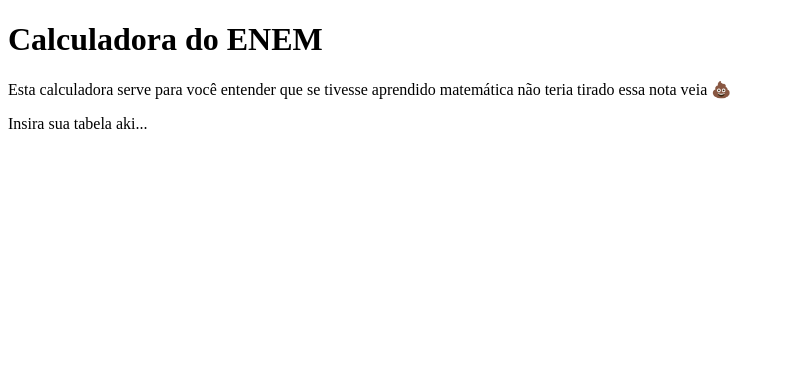
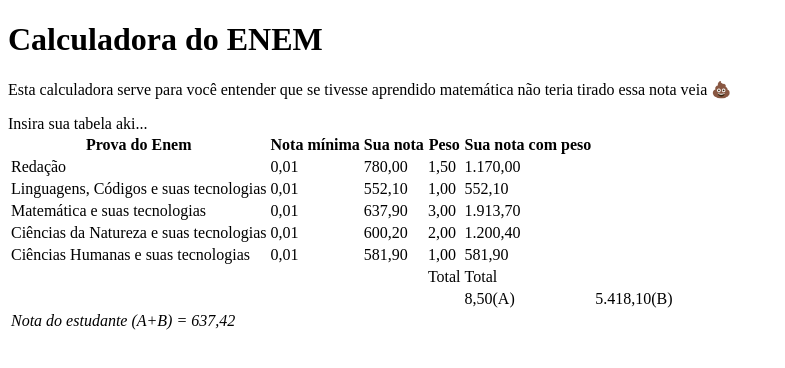
Before and after one commit to YZhLu/web-3-intermediario-calculadora-enem, a SvelteKit app: page / in a window 1280 px wide. Shown: the top 368 px of the page, without its empty margins (0-785 px from the left). Built offline with nearby package versions, Linux system fonts and the light colour scheme.

Commit message:
Update +page.svelte

```diff
--- a/src/routes/+page.svelte
+++ b/src/routes/+page.svelte
@@ -2,3 +2,63 @@
 <p>Esta calculadora serve para você entender que se tivesse aprendido matemática não teria tirado essa nota veia 💩</p>
 
 Insira sua tabela aki...
+    <table >
+        <tr>
+          <th>Prova do Enem</th>
+          <th>Nota mínima</th>
+          <th>Sua nota</th>
+          <th>Peso</th>
+          <th>Sua nota com peso</th>
+        </tr>
+        <tr>
+          <td>Redação</td>
+          <td>0,01</td>
+          <td>780,00</td>
+          <td>1,50</td>
+          <td>1.170,00</td>
+        </tr>
+        <tr>
+          <td>Linguagens, Códigos e suas tecnologias</td>
+          <td>0,01</td>
+          <td>552,10</td>
+          <td>1,00</td>
+          <td>552,10</td>
+        </tr>
+        <tr>
+          <td>Matemática e suas tecnologias</td>
+          <td>0,01</td>
+          <td>637,90</td>
+          <td>3,00</td>
+          <td>1.913,70</td>
+        </tr>
+        <tr>
+            <td>Ciências da Natureza e suas tecnologias</td>
+            <td>0,01</td>
+            <td>600,20</td>
+            <td>2,00</td>
+            <td>1.200,40</td>
+        </tr>
+        <tr>
+          <td>Ciências Humanas e suas tecnologias</td>
+          <td>0,01</td>
+          <td>581,90</td>
+          <td>1,00</td>
+          <td>581,90</td>
+        </tr>
+        <tr>
+          <td></td>
+          <td></td>
+          <td></td>
+          <td>Total</td>
+          <td>Total</td>
+        </tr>
+        <tr>
+          <td></td>
+          <td></td>
+          <td></td>
+          <td></td>
+          <td>8,50(A)</td>
+          <td>5.418,10(B)</td>
+        </tr>
+        <td><i>Nota do estudante (A+B) = 637,42</i></td>
+      </table>
```
